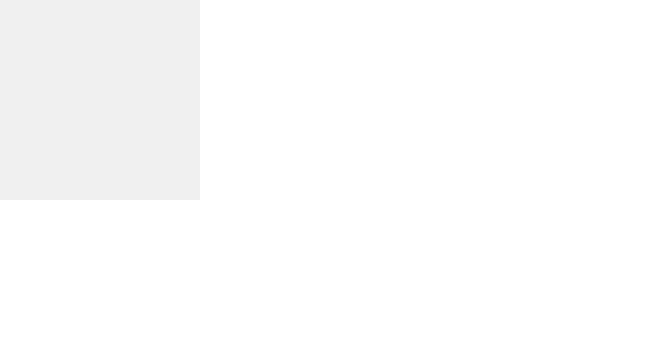
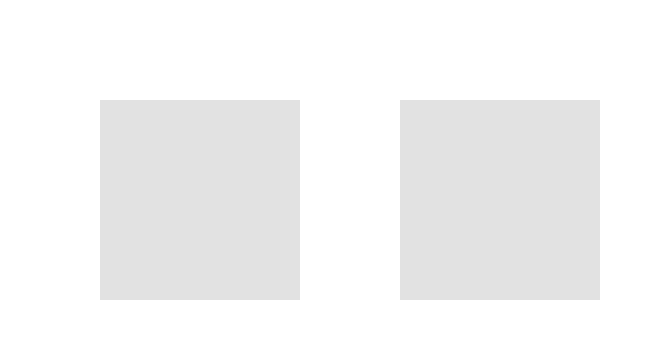
Before and after one commit to kennarddh/react-snap-drag, a React (Vite) app: page / in a window 1280 px wide. Shown: the top 338 px of the page, without its empty margins (0-663 px from the left). Built offline with nearby package versions, Linux system fonts and the light colour scheme.

Commit message:
feat: Simple dnd

```diff
--- a/src/App.tsx
+++ b/src/App.tsx
@@ -1,14 +1,48 @@
-import { FC } from 'react'
+import { FC, useRef } from 'react'
+
+import { useDrop, XYCoord } from 'react-dnd'
 
 import Box from 'Components/Box/Box'
+
+import useBoxes from 'Hooks/useBoxes'
+
+import { IBoxItem } from 'Types'
 
 import { Container } from './AppStyles'
 
 const App: FC = () => {
+	const PrevDeltaRef = useRef<XYCoord | null>(null)
+
+	const { Boxes, UpdateBox } = useBoxes()
+
+	const [, drop] = useDrop<IBoxItem>(() => ({
+		accept: 'Box',
+		hover(item, monitor) {
+			const delta = monitor.getDifferenceFromInitialOffset()
+
+			const deltaX = delta?.x ?? 0
+			const deltaY = delta?.y ?? 0
+
+			const prevDeltaX = PrevDeltaRef.current?.x ?? 0
+			const prevDeltaY = PrevDeltaRef.current?.y ?? 0
+
+			UpdateBox(item.id, prev => ({
+				y: prev.y + deltaY - prevDeltaY,
+				x: prev.x + deltaX - prevDeltaX,
+			}))
+
+			PrevDeltaRef.current = { x: deltaX, y: deltaY }
+		},
+		drop() {
+			PrevDeltaRef.current = { x: 0, y: 0 }
+		},
+	}))
+
 	return (
-		<Container>
-			<Box />
-			<Box />
+		<Container ref={drop}>
+			{Object.keys(Boxes).map(id => (
+				<Box key={id} id={id} />
+			))}
 		</Container>
 	)
 }
--- a/src/Components/Box/Box.tsx
+++ b/src/Components/Box/Box.tsx
@@ -1,9 +1,34 @@
-import { FC } from 'react'
+/* eslint-disable security/detect-object-injection */
+import useBoxes from 'Hooks/useBoxes'
+import { FC, useEffect } from 'react'
+
+import { useDrag } from 'react-dnd'
+import { getEmptyImage } from 'react-dnd-html5-backend'
+import { IBoxItem } from 'Types'
 
 import { Container } from './Styles'
 
-const Box: FC = () => {
-	return <Container></Container>
+const Box: FC<{ id: string }> = ({ id }) => {
+	const [, drag, dragPreview] = useDrag<IBoxItem>(() => ({
+		type: 'Box',
+		item: { id },
+	}))
+
+	const { Boxes } = useBoxes()
+
+	useEffect(() => {
+		dragPreview(getEmptyImage(), { captureDraggingState: true })
+	}, [dragPreview])
+
+	return (
+		<Container
+			ref={drag}
+			style={{
+				top: Boxes[id].y,
+				left: Boxes[id].x,
+			}}
+		/>
+	)
 }
 
 export default Box
--- a/src/Components/Box/Styles.tsx
+++ b/src/Components/Box/Styles.tsx
@@ -1,7 +1,7 @@
 import styled from 'styled-components'
 
 export const Container = styled.div`
-	background-color: #efefef;
+	background-color: #e2e2e2;
 	width: 200px;
 	height: 200px;
 
--- a/src/Contexts/Boxes.tsx
+++ b/src/Contexts/Boxes.tsx
@@ -24,7 +24,16 @@ const BoxesContext = createContext<IBoxesContext>({
 })
 
 export const BoxesProvider: FC<{ children: ReactNode }> = ({ children }) => {
-	const [Boxes, SetBoxes] = useState<Record<string, IBox>>({})
+	const [Boxes, SetBoxes] = useState<Record<string, IBox>>({
+		'813ea7e5-6768-42ed-a037-2abda5c59984': {
+			x: 100,
+			y: 100,
+		},
+		'741fca7d-3788-4c48-a5cc-fc3b2e34b237': {
+			x: 400,
+			y: 100,
+		},
+	})
 
 	const UpdateBox: IUpdateBox = useCallback((id, box) => {
 		SetBoxes(prev => {
--- a/src/Types.ts
+++ b/src/Types.ts
@@ -1 +1,5 @@
 export type IValueOrFactory<T, Prev = T> = T | ((prev: Prev) => T)
+
+export interface IBoxItem {
+	id: string
+}
--- a/src/index.tsx
+++ b/src/index.tsx
@@ -4,6 +4,8 @@ import ReactDOM from 'react-dom/client'
 
 import { DndProvider } from 'react-dnd'
 import { HTML5Backend } from 'react-dnd-html5-backend'
+
+import { BoxesProvider } from 'Contexts/Boxes'
 
 import App from './App'
 
@@ -15,7 +17,9 @@ root.render(
 	<React.StrictMode>
 		<GlobalStyle />
 		<DndProvider backend={HTML5Backend}>
-			<App />
+			<BoxesProvider>
+				<App />
+			</BoxesProvider>
 		</DndProvider>
 	</React.StrictMode>
 )
```
